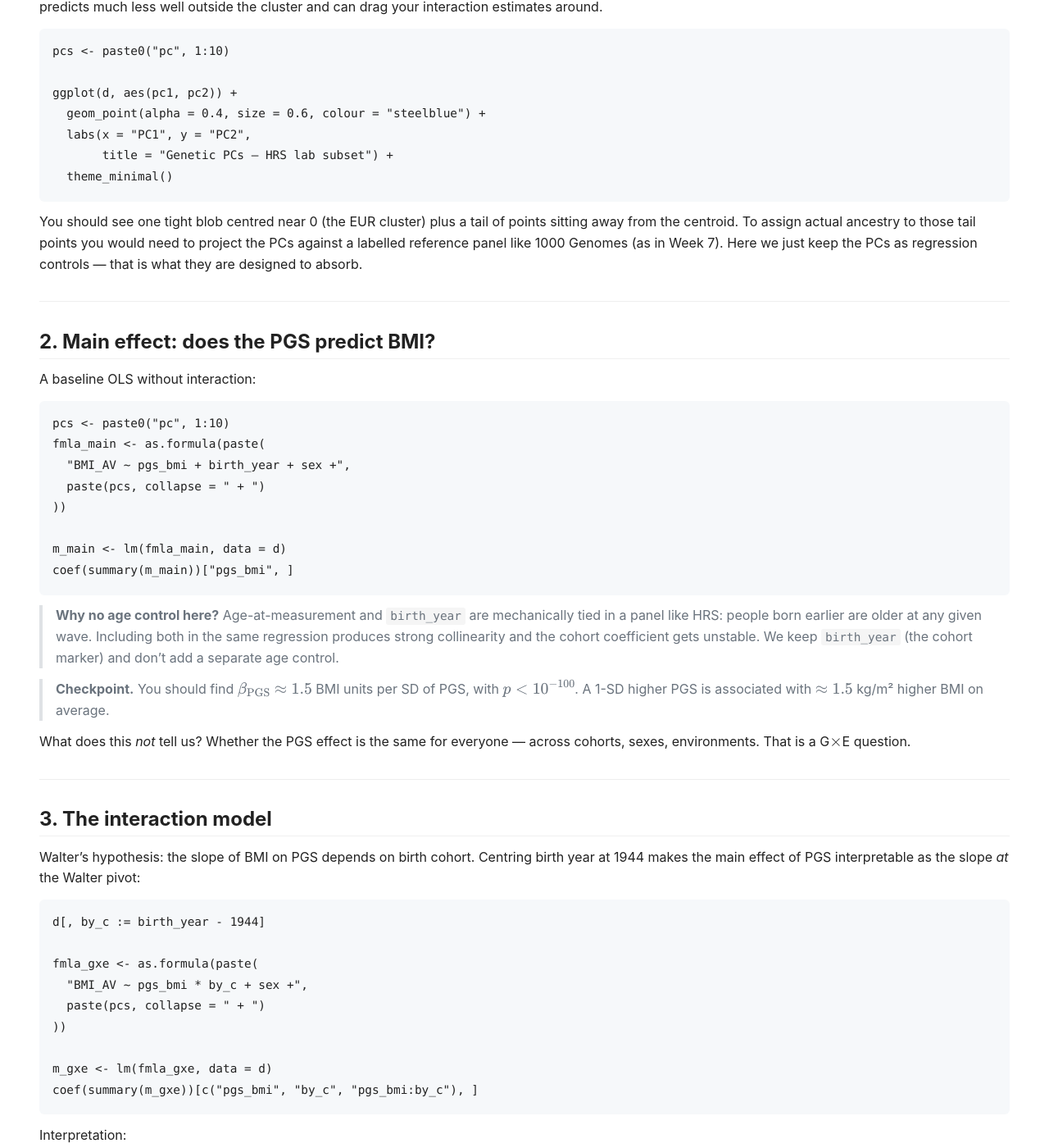
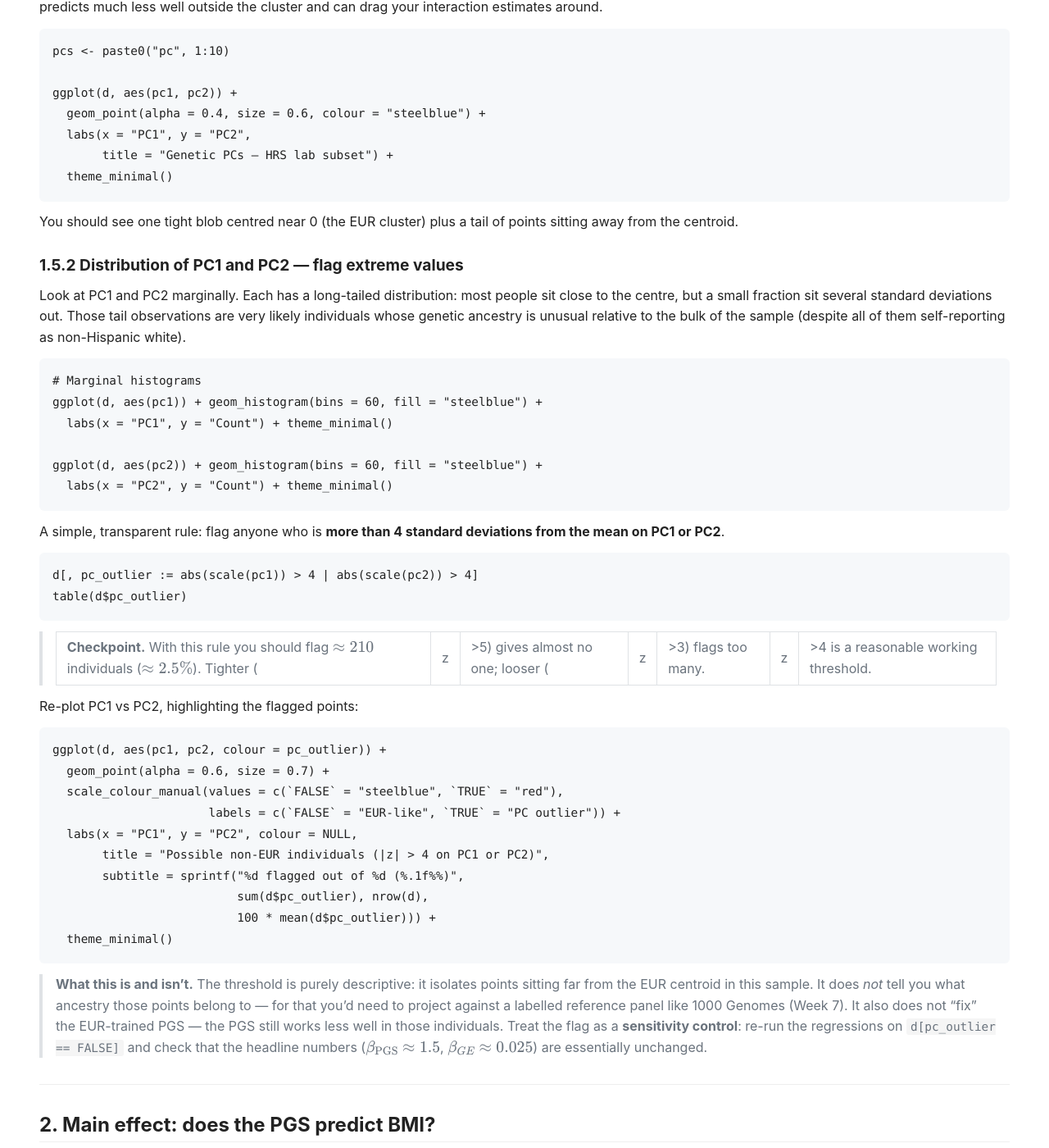
Before and after one commit to nicolabarban/sociogenomics_2025_2026, a Jekyll site: the page built from labs/week8/lab8_gxe.md, in a window 1280 px wide and 1400 px high, scrolled down 3967 px. Shown: the whole window at 82% size. Built offline with Jekyll 4.4.1, drawn with Linux system fonts in a browser that asks for light colours; our own code applies the rules of GitHub Pages for plain Markdown files.

Commit message:
feat(week8): flag PC outliers via |z|>4 on PC1/PC2 with marginal histograms

````diff
--- a/labs/week8/lab8_gxe.md
+++ b/labs/week8/lab8_gxe.md
@@ -153,7 +153,46 @@ ggplot(d, aes(pc1, pc2)) +
   theme_minimal()
 ```
 
-You should see one tight blob centred near 0 (the EUR cluster) plus a tail of points sitting away from the centroid. To assign actual ancestry to those tail points you would need to project the PCs against a labelled reference panel like 1000 Genomes (as in Week 7). Here we just keep the PCs as regression controls — that is what they are designed to absorb.
+You should see one tight blob centred near 0 (the EUR cluster) plus a tail of points sitting away from the centroid.
+
+### 1.5.2 Distribution of PC1 and PC2 — flag extreme values
+
+Look at PC1 and PC2 marginally. Each has a long-tailed distribution: most people sit close to the centre, but a small fraction sit several standard deviations out. Those tail observations are very likely individuals whose genetic ancestry is unusual relative to the bulk of the sample (despite all of them self-reporting as non-Hispanic white).
+
+```r
+# Marginal histograms
+ggplot(d, aes(pc1)) + geom_histogram(bins = 60, fill = "steelblue") +
+  labs(x = "PC1", y = "Count") + theme_minimal()
+
+ggplot(d, aes(pc2)) + geom_histogram(bins = 60, fill = "steelblue") +
+  labs(x = "PC2", y = "Count") + theme_minimal()
+```
+
+A simple, transparent rule: flag anyone who is **more than 4 standard deviations from the mean on PC1 or PC2**.
+
+```r
+d[, pc_outlier := abs(scale(pc1)) > 4 | abs(scale(pc2)) > 4]
+table(d$pc_outlier)
+```
+
+> **Checkpoint.** With this rule you should flag $\approx 210$ individuals ($\approx 2.5\%$). Tighter (|z|>5) gives almost no one; looser (|z|>3) flags too many. |z|>4 is a reasonable working threshold.
+
+Re-plot PC1 vs PC2, highlighting the flagged points:
+
+```r
+ggplot(d, aes(pc1, pc2, colour = pc_outlier)) +
+  geom_point(alpha = 0.6, size = 0.7) +
+  scale_colour_manual(values = c(`FALSE` = "steelblue", `TRUE` = "red"),
+                      labels = c(`FALSE` = "EUR-like", `TRUE` = "PC outlier")) +
+  labs(x = "PC1", y = "PC2", colour = NULL,
+       title = "Possible non-EUR individuals (|z| > 4 on PC1 or PC2)",
+       subtitle = sprintf("%d flagged out of %d (%.1f%%)",
+                          sum(d$pc_outlier), nrow(d),
+                          100 * mean(d$pc_outlier))) +
+  theme_minimal()
+```
+
+> **What this is and isn't.** The threshold is purely descriptive: it isolates points sitting far from the EUR centroid in this sample. It does *not* tell you what ancestry those points belong to — for that you'd need to project against a labelled reference panel like 1000 Genomes (Week 7). It also does not "fix" the EUR-trained PGS — the PGS still works less well in those individuals. Treat the flag as a **sensitivity control**: re-run the regressions on `d[pc_outlier == FALSE]` and check that the headline numbers ($\beta_{\text{PGS}} \approx 1.5$, $\beta_{GE} \approx 0.025$) are essentially unchanged.
 
 ---
 
````
Also changed, not shown: 1 other file.
